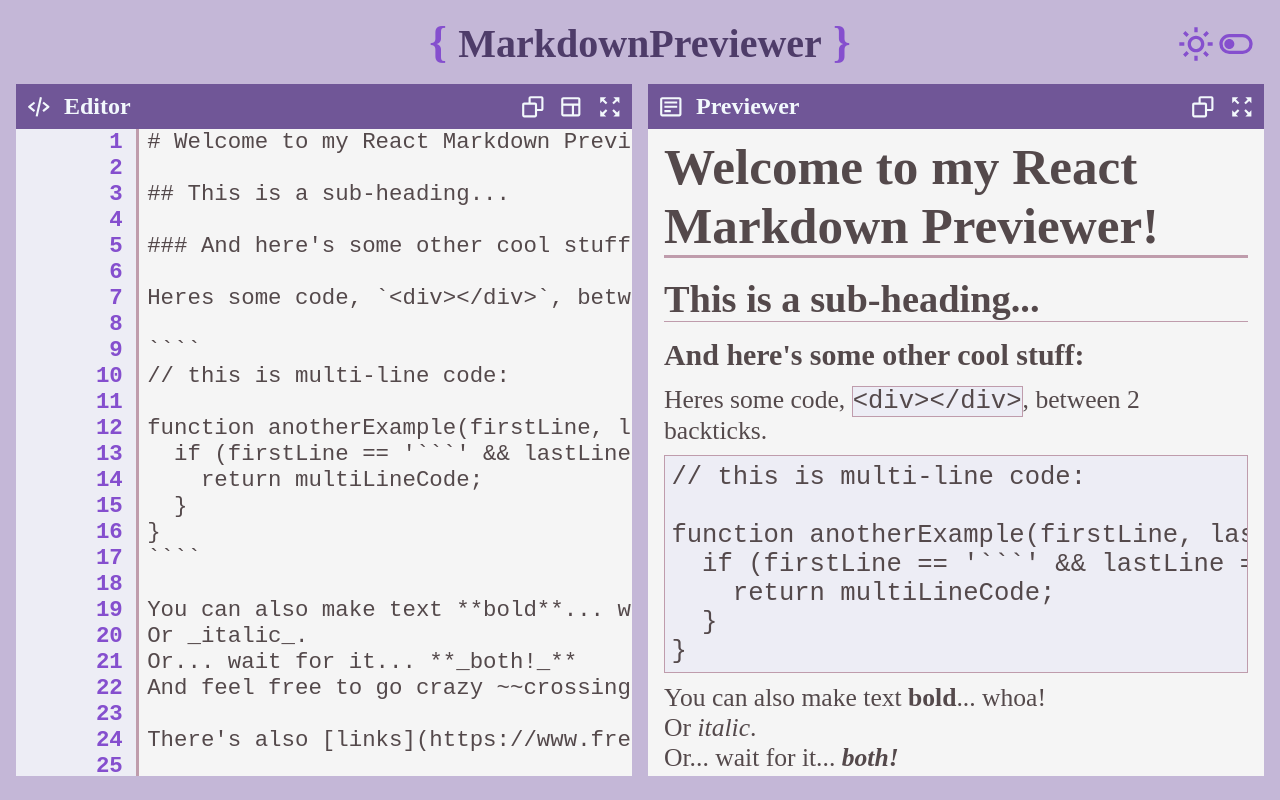
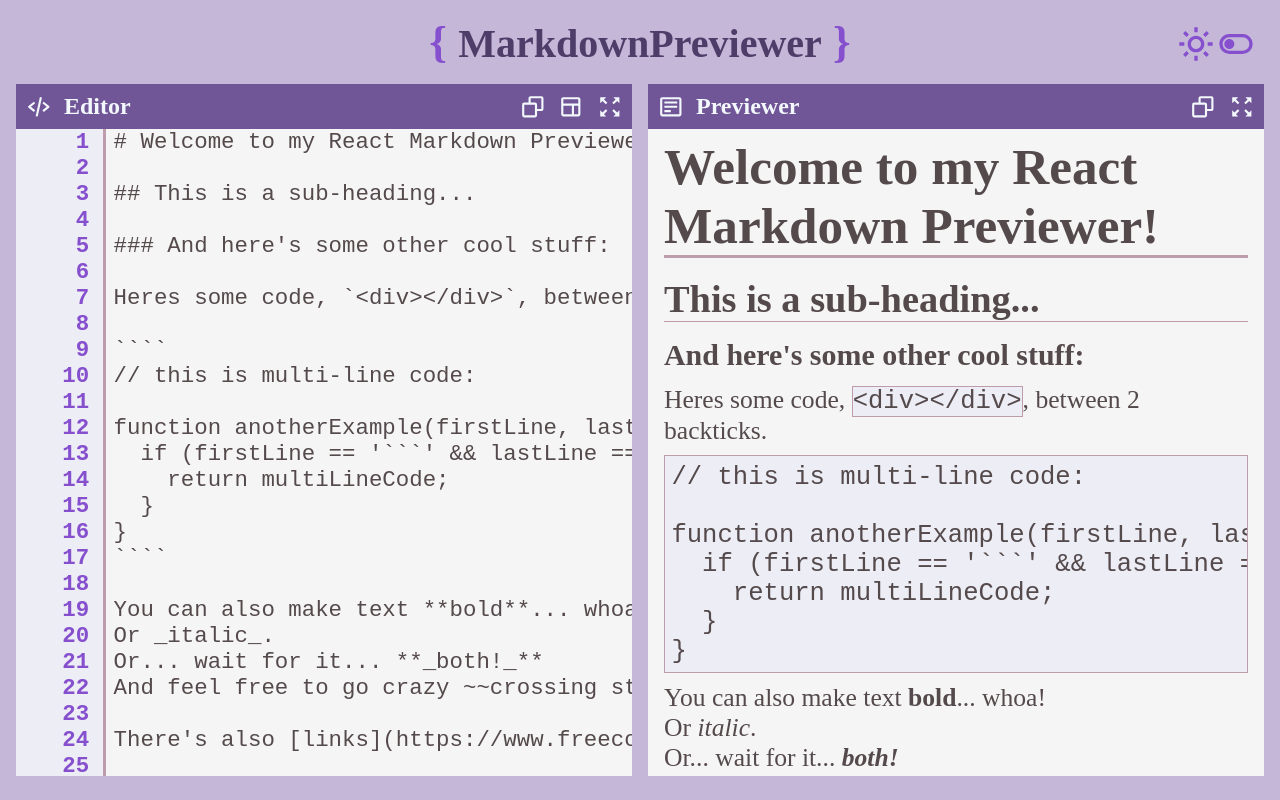
Before and after one commit to Fastion-1024/FCC-Markdown-Previewer, a React (Create React App) app: page / in a window 1280 px wide. Built offline with nearby package versions, Linux system fonts and the light colour scheme.

Commit message:
Fixed Max-Width of LineNumbers

```diff
--- a/src/Styles/index.css
+++ b/src/Styles/index.css
@@ -273,7 +273,8 @@ Editor
 }
 
 .line-numbers {
-    max-width: 20%;
+    /* max-width: 20%; */
+    max-width: calc(1.4rem * 4);
     color: var(--clr-text-secondary);
     background: var(--clr-bg-secondary);
     border: none;
```
